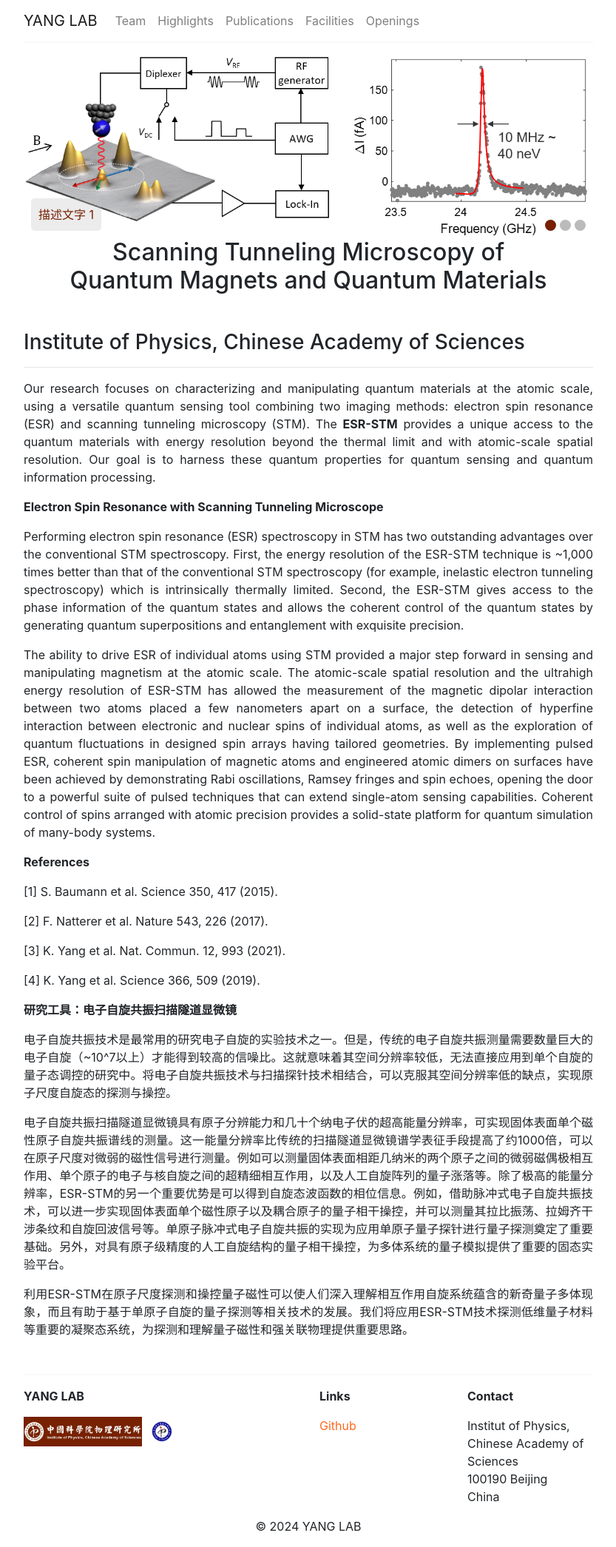
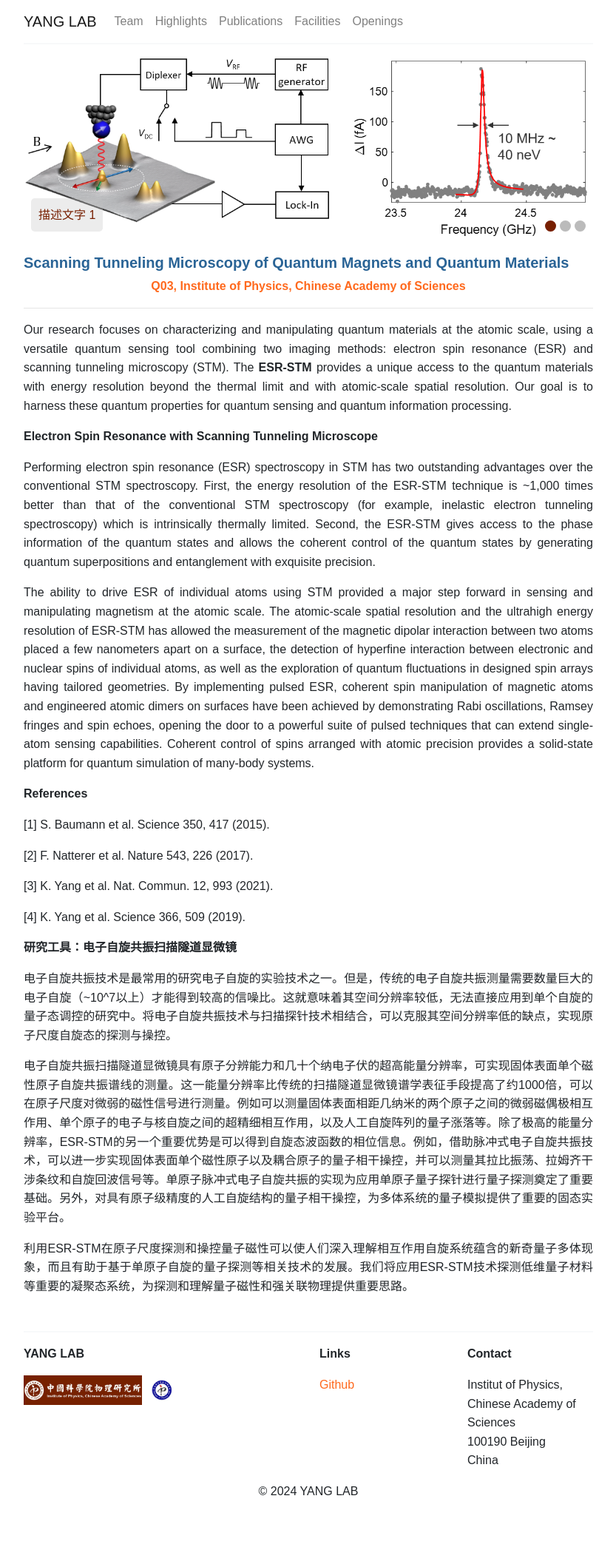
Before and after one commit to ZoomWuun/Q03i, a Jekyll site: the page built from _pages/home.md, in a window 1280 px wide. Shown: the whole page at 74% size, without its empty margins (223-1056 px from the left). Built offline with Jekyll 4.4.1, drawn with Linux system fonts in a browser that asks for light colours; after the commit the page ends 2045 px from its top, so only the background shows below that.

Commit message:
Add files via upload

```diff
--- a/_layouts/homelay.html
+++ b/_layouts/homelay.html
@@ -19,15 +19,56 @@ layout: default
     </div>
 </div>
 
-<h2 class="text-center mb-5">Scanning Tunneling Microscopy of <br>
-    Quantum Magnets and Quantum Materials</h2>
+<div class="highlight">
+    <h2>Scanning Tunneling Microscopy of
+        Quantum Magnets and Quantum Materials</h2>
 
-<h3 >Institute of Physics, Chinese Academy of Sciences</h3>
+    <h3><a href="https://english.iop.cas.cn/", target="_blank">Q03, Institute of Physics, Chinese Academy of Sciences</a></h3>
+</div>
 
 
 {{ content }}
 
 <style>
+    body {
+        font-family: Arial, sans-serif;
+        line-height: 1.6;
+    }
+    .highlight {
+            margin: 20px 0;
+    }
+    .highlight h2 {
+    margin: 0 0 10px 0;
+    color: #2a6496;
+    font-size: 20px; /* 默认字体大小 */
+    text-align: justify; /* 文字两边对齐 */
+    font-weight: bold; /* 加粗标题 */
+    }
+    .highlight h3 {
+    margin: 0 0 10px 0;
+    font-size: 16px;
+    text-align: center; /* 文字居中 */
+    font-weight: bold; /* 加粗标题 */
+    }
+    /* 小屏幕手机 */
+    @media (max-width: 480px) {
+        .highlight h2 {
+            font-size: 16px; /* 小屏幕手机字体大小 */
+        }
+    }
+    /* 中等屏幕手机 */
+    @media (max-width: 768px) {
+        .highlight h2 {
+            font-size: 18px; /* 中等屏幕手机字体大小 */
+        }
+    }
+    /* 大屏幕手机和小型平板电脑 */
+    @media (max-width: 1024px) {
+        .highlight h2 {
+            font-size: 20px; /* 大屏幕手机和小型平板电脑字体大小 */
+        }
+    }
+
     .carousel {
         position: relative;
         max-width: 100%;
```
